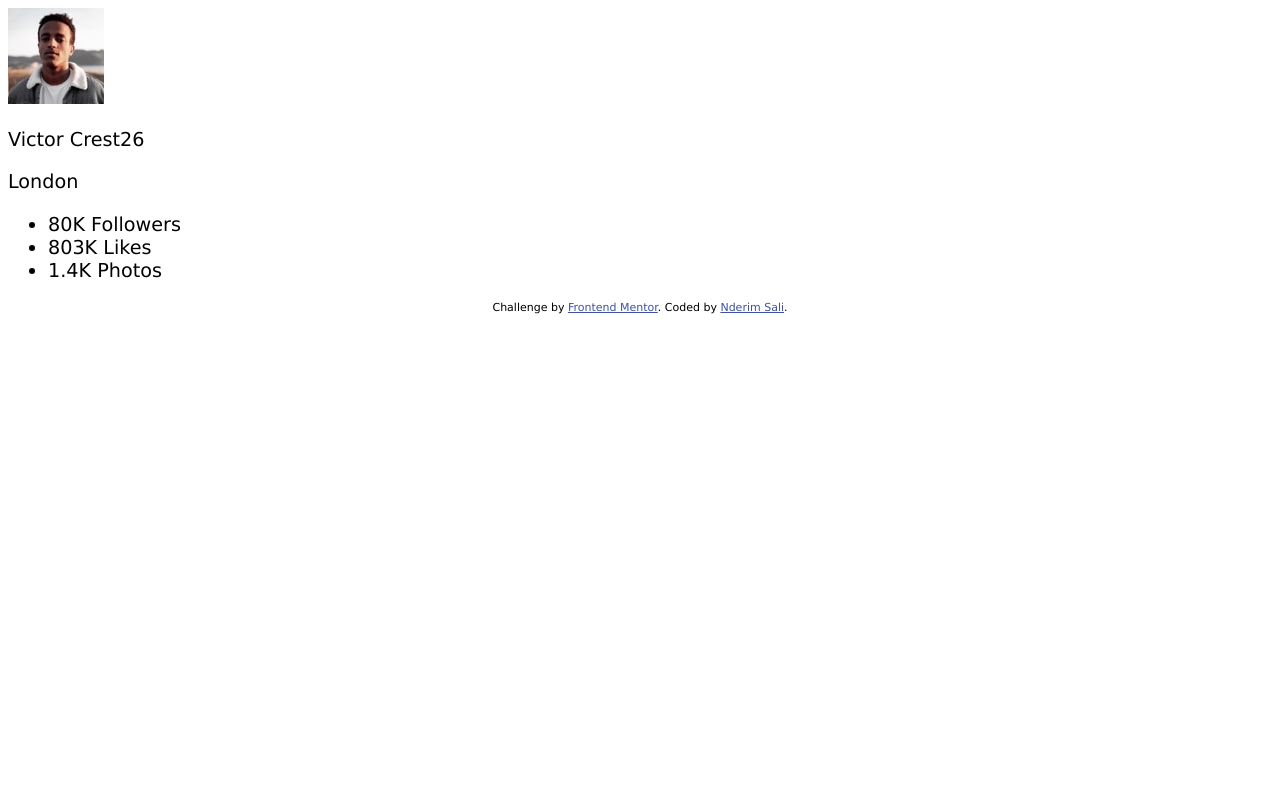
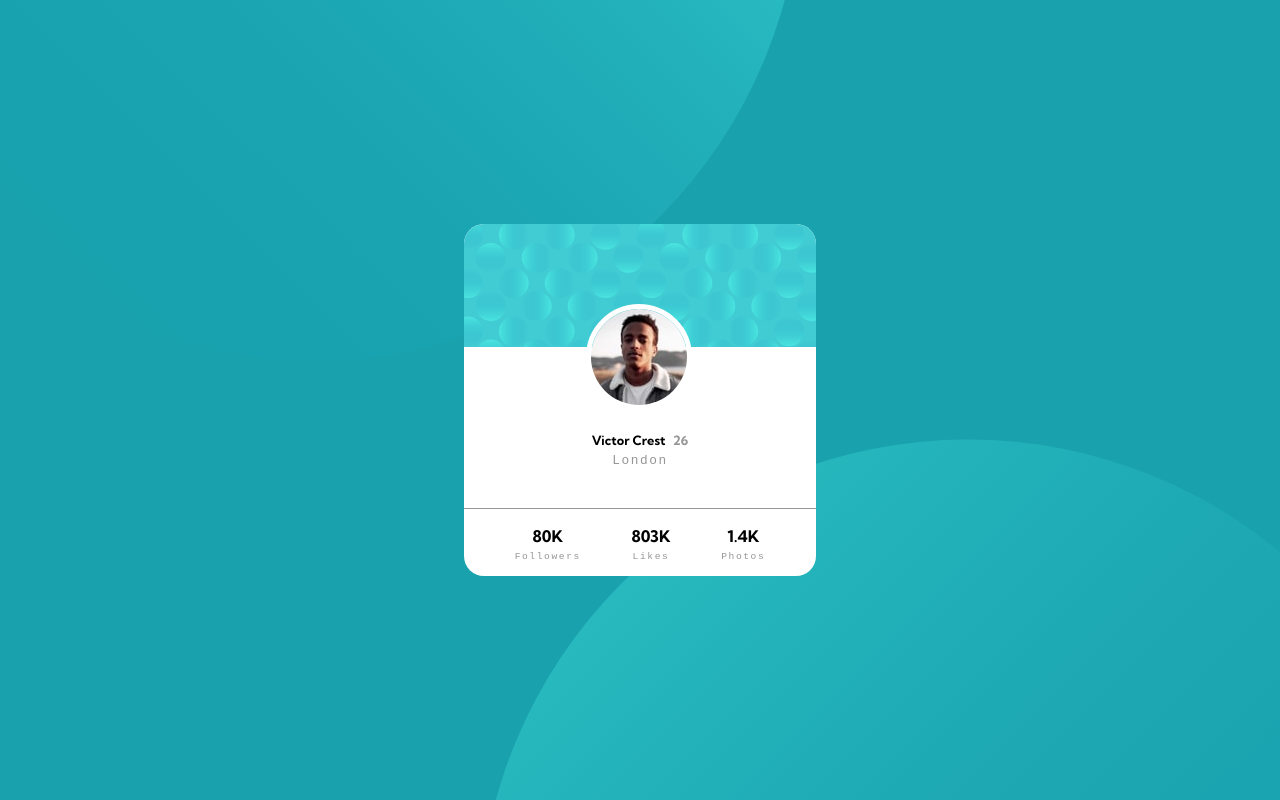
Before and after one commit to nderimsali096/profile-card-component, a website: page index.html in a window 1280 px wide. Drawn offline with Linux system fonts and the light colour scheme.

Commit message:
styling with CSS

```diff
--- a/index.html
+++ b/index.html
@@ -6,15 +6,21 @@
 
   <link rel="icon" type="image/png" sizes="32x32" href="./images/favicon-32x32.png">
   <link rel="stylesheet" href="css/main.css">
+
+  <link rel="preconnect" href="https://fonts.gstatic.com">
+  <link rel="stylesheet" href="https://fonts.googleapis.com/css2?family=Kumbh+Sans:wght@400;700&display=swap">
+
   <title>Frontend Mentor | Profile card component</title>
 
   <!-- Feel free to remove these styles or customise in your own stylesheet 👍 -->
-  <style>
-    .attribution { font-size: 11px; text-align: center; }
-    .attribution a { color: hsl(228, 45%, 44%); }
-  </style>
+
 </head>
 <body>
+  <div class="container">
+  <div class="bg-circles">
+    <img class="bg-circles--circle1" src="images/bg-pattern-top.svg" alt="topbg">
+    <img class="bg-circles--circle2" src="images/bg-pattern-bottom.svg" alt="bottombg">
+  </div>
   <div class="card">
     <header class="card__header">
 
@@ -24,17 +30,27 @@
     </div>
     <div class="card__main">
       <div class="card__main--info">
-        <p class="card__main--name">Victor Crest26</p>
+        <p class="card__main--name">Victor Crest <span class="card__main--name-age">26</span></p>
         <p class="card__main--place">London</p>
       </div>
       <div class="card__main--social-media">
-        <ul class="card__main--list">
-          <li class="items">80K Followers</li>
-          <li class="items">803K Likes</li>
-          <li class="items">1.4K Photos</li>
+        <ul class="card__list">
+          <li class="card__list--items">
+            <p class="card__list--items-1">80K</p>
+            <p class="card__list--items-2">Followers</p>
+          </li>
+          <li class="card__list--items">
+            <p class="card__list--items-1">803K</p>
+            <p class="card__list--items-2">Likes</p>
+          </li>
+          <li class="card__list--items">
+            <p class="card__list--items-1">1.4K</p>
+            <p class="card__list--items-2">Photos</p>
+          </li>
         </ul>
       </div>
     </div>
+  </div>
   </div>
   <footer class="attribution">
     Challenge by <a href="https://www.frontendmentor.io?ref=challenge" target="_blank">Frontend Mentor</a>.
--- a/sass/base.scss
+++ b/sass/base.scss
@@ -15,5 +15,10 @@
 
 body {
     font-size: 1.2rem;
-    font-family:'Lucida Sans', 'Lucida Sans Regular', 'Lucida Grande', 'Lucida Sans Unicode', Geneva, Verdana, sans-serif;
+    font-family: 'Kumbh Sans', monospace;
+    margin: 0;
 }
+
+
+.attribution { font-size: 11px; text-align: center; display: none; }
+.attribution a { color: hsl(228, 45%, 44%); }
--- a/sass/components.scss
+++ b/sass/components.scss
@@ -0,0 +1,133 @@
+.container {
+    display: flex;
+    justify-content: center;
+    align-items: center;
+    height: 100vh;
+    background-color: hsl(185, 75%, 39%);
+    position: relative;
+    overflow: hidden;
+}
+
+.bg-circles  {
+    img {
+        position: absolute;
+    }
+
+    &--circle1{
+        top: -38.56rem;
+        left: -11rem;
+    }
+
+    &--circle2{
+        bottom: -38.56rem;
+        right: -11rem;
+    }
+}
+
+
+
+.card {
+    background-color: #ffffff;
+    height: 22rem;
+    width: 22rem;
+    position: relative;
+    border-radius: 20px;
+
+    &__header {
+        background-image: url(../images/bg-pattern-card.svg);
+        background-size: cover;
+        height: 35%;
+        width: 100%;
+        border-radius: 20px 20px 0 0;
+    }
+
+    &__photo {
+        height: 5rem;
+        &-1 {
+            height: 6rem;
+            width: 6rem;
+            position: absolute;
+            top: 5rem;
+            left: 7.6rem;
+            border-radius: 50%;
+            border: 5px solid #ffffff;
+            padding: 0;
+            margin: 0;
+        }
+    }
+
+    &__main {
+        font-size: 0.8rem;
+
+
+        &--info{
+            display: flex;
+            justify-content: center;
+            align-items: center;
+            flex-direction: column;
+            height: 50%;
+            margin-bottom: 2.5rem;
+
+        }
+
+        &--name {
+            margin: 0.3rem 0;
+            font-weight: 600;
+            color: #000000;
+
+            &-age {
+                color: var(--Dark-gray);
+                margin-left: 0.3rem;
+            }
+        }
+
+
+        &--place {
+            margin: 0;
+            font-size: 0.8rem;
+            color: var(--Dark-gray);
+            letter-spacing: 0.1rem;
+            font-family: monospace;
+        }
+
+
+        &--social-media {
+            height: 50%;
+            border-top: 1px solid var(--Dark-gray);
+        }
+
+
+
+    }
+
+    &__list {
+        list-style: none;
+        display: flex;
+        justify-content: space-evenly;
+        padding: 0;
+
+        &--items {
+            display: flex;
+            flex-direction: column;
+            justify-content: space-around;
+            align-items: center;
+            margin-bottom: 0.5rem;
+
+            &-1{
+                margin: 0.3rem 0;
+                color: #000000;
+                font-weight: 600;
+                font-size: 1rem;
+            }
+
+            &-2{
+                margin: 0;
+                font-size: 0.6rem;
+                color: var(--Dark-gray);
+                letter-spacing: 0.1rem;
+                font-family: monospace;
+            }
+        }
+
+    }
+}
--- a/sass/main.scss
+++ b/sass/main.scss
@@ -1 +1,2 @@
 @import 'base';
+@import 'components';
```
Also changed, not shown: css/main.css.
